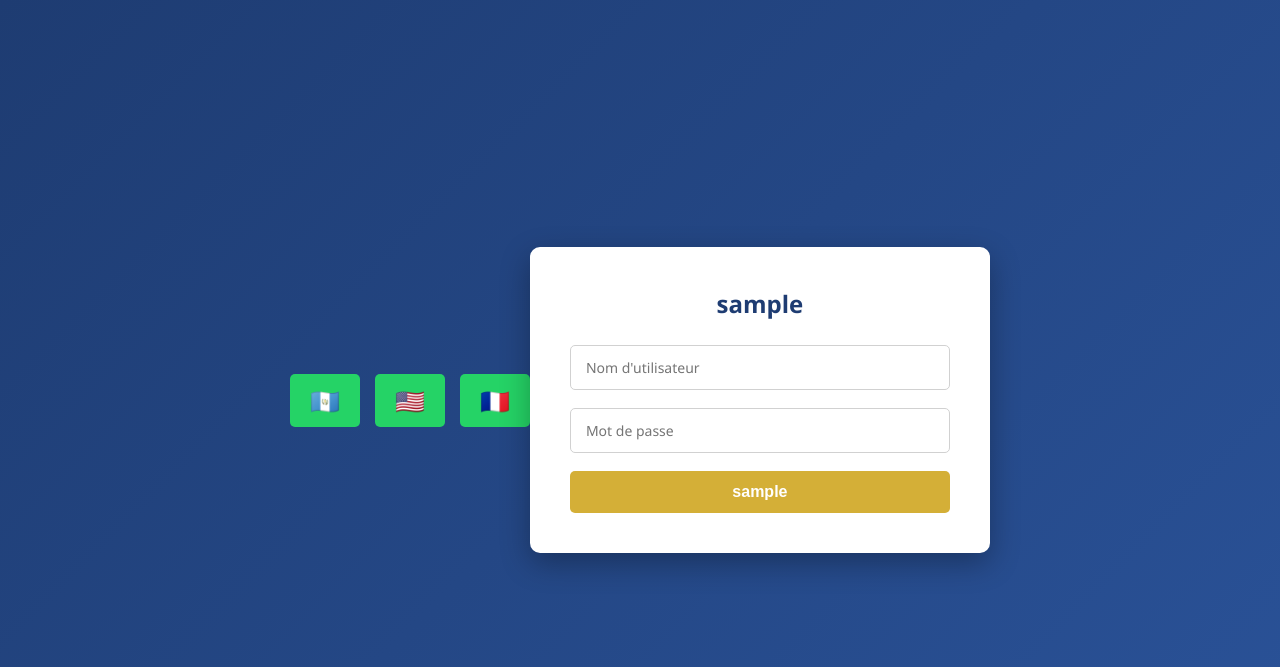
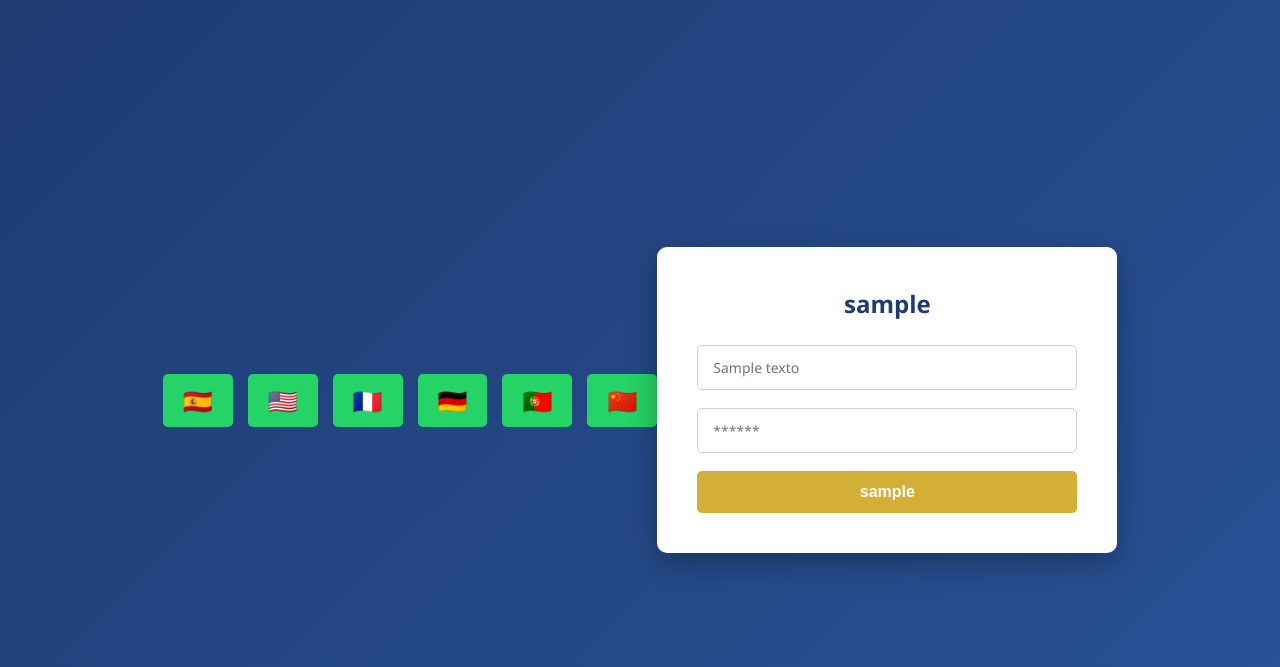
Before and after one commit to DG2028-2029/bot-inmobiliaria-v1, a Flask app: template templates/login.html in a window 1280 px wide. Shown: the top 667 px of the page. Run offline with Flask 3, Linux system fonts and the light colour scheme; the template is opened without the code that fills it: most values are stand-ins (such as "Sample title", 1, 10 or a date in 2020).

Commit message:
Update login.html

```diff
--- a/templates/login.html
+++ b/templates/login.html
@@ -2,10 +2,10 @@
 <html lang="es">
 <head>
     <meta charset="UTF-8">
-    <title>{{ textos.login_titulo }}</title>
+    <title>{{ textos.login_titulo }} | {{ cliente.nombre }}</title>
     <link rel="stylesheet" href="{{ url_for('static', filename='css/estilos.css') }}">
     <style>
-        /* Estilo para las banderas (igual que en el formulario) */
+        /* Mantenemos tu estilo exacto para las banderas */
         .selector-idioma {
             text-align: center;
             margin-bottom: 20px;
@@ -26,18 +26,22 @@
 </head>
 <body>
     <div class="selector-idioma">
-        <a href="{{ url_for('cambiar_idioma', lang='es', proximo='login', cliente_id=cliente.usuario) }}" class="bandera" title="Español">🇬🇹</a>
+        <a href="{{ url_for('cambiar_idioma', lang='es', proximo='login', cliente_id=cliente.usuario) }}" class="bandera" title="Español">🇪🇸</a>
         <a href="{{ url_for('cambiar_idioma', lang='en', proximo='login', cliente_id=cliente.usuario) }}" class="bandera" title="English">🇺🇸</a>
         <a href="{{ url_for('cambiar_idioma', lang='fr', proximo='login', cliente_id=cliente.usuario) }}" class="bandera" title="Français">🇫🇷</a>
+        <a href="{{ url_for('cambiar_idioma', lang='de', proximo='login', cliente_id=cliente.usuario) }}" class="bandera" title="Deutsch">🇩🇪</a>
+        <a href="{{ url_for('cambiar_idioma', lang='pt', proximo='login', cliente_id=cliente.usuario) }}" class="bandera" title="Português">🇵🇹</a>
+        <a href="{{ url_for('cambiar_idioma', lang='zh', proximo='login', cliente_id=cliente.usuario) }}" class="bandera" title="中文">🇨🇳</a>
     </div>
 
     <form method="POST">
         <h2>{{ textos.login_titulo }}</h2>
 
-        <input name="usuario" placeholder="{{ 'Usuario' if session.get('idioma') == 'es' else 'Username' if session.get('idioma') == 'en' else 'Nom d\'utilisateur' }}" required>
-        <input type="password" name="password" placeholder="{{ 'Contraseña' if session.get('idioma') == 'es' else 'Password' if session.get('idioma') == 'en' else 'Mot de passe' }}" required>
+        <input name="usuario" placeholder="{{ textos.placeholder_nombre if textos.placeholder_nombre else 'Usuario' }}" required>
 
-        <button>{{ textos.login_boton if textos.login_boton else 'Entrar' }}</button>
+        <input type="password" name="password" placeholder="******" required>
+
+        <button type="submit">{{ textos.login_boton if textos.login_boton else 'Entrar' }}</button>
 
         {% if error %}
             <p style="color:red; margin-top:15px;">{{ error }}</p>
```
